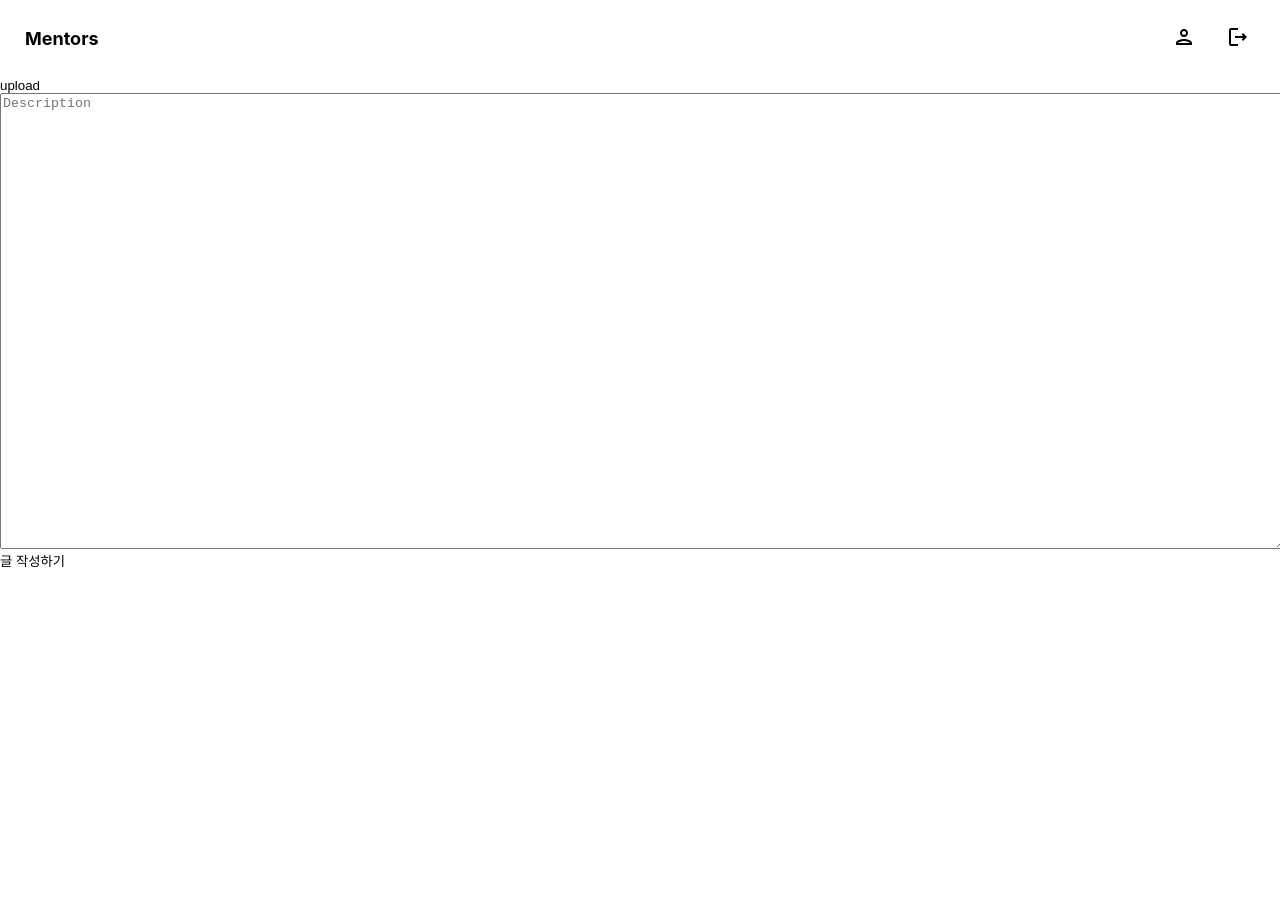
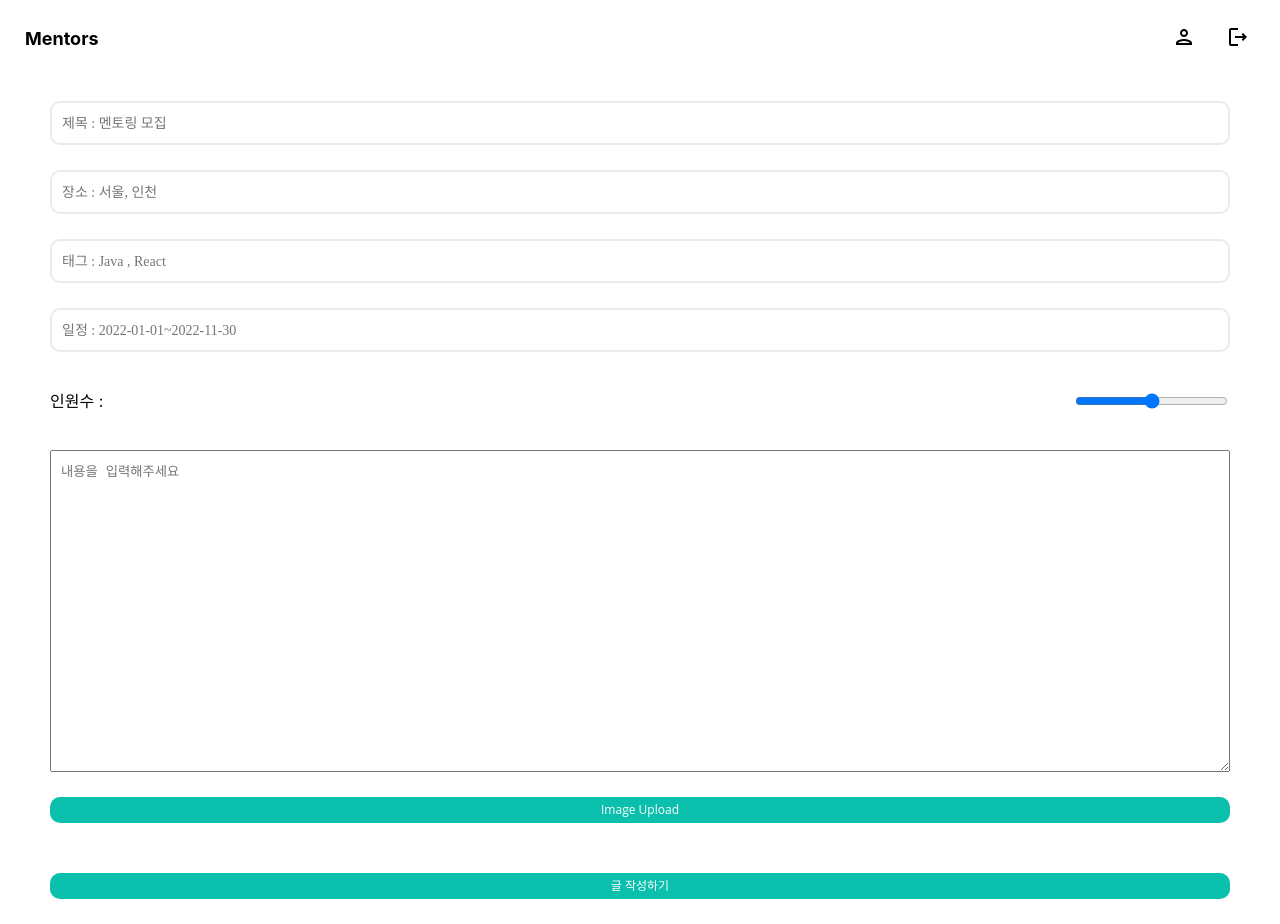
Before and after one commit to mentors-service/mentors-service-FE, a React (Create React App) app: page /write in a window 1280 px wide. Before the commit the page ends 800 px from the top, so only its background shows below. Built offline with nearby package versions, Linux system fonts and the light colour scheme; no server answers.

Commit message:
feat: 글 작성 페이지 구현

```diff
--- a/src/components/ImageUpload.tsx
+++ b/src/components/ImageUpload.tsx
@@ -26,7 +26,7 @@ const ImageUpload = () => {
       <input type='file' ref={imageUploadRef} onChange={handleChangeImageUpload} style={{ display: 'none' }} />
 
       <button type='button' onClick={handleClickImageUpload}>
-        upload
+        Image Upload
       </button>
     </div>
   );
--- a/src/components/MarkdownEditor.tsx
+++ b/src/components/MarkdownEditor.tsx
@@ -8,12 +8,14 @@ const MarkdownEditor = () => {
     setMarkdownText(e.currentTarget.value);
   };
 
-  return <Textarea onChange={handleEditorChage} value={markdownText} cols={30} rows={30} placeholder='Description' />;
+  return (
+    <Textarea onChange={handleEditorChage} value={markdownText} cols={20} rows={20} placeholder='내용을 입력해주세요' />
+  );
 };
 
 const Textarea = styled.textarea`
   width: 100%;
-  height: 100%;
+  padding: 10px;
 `;
 
 export default MarkdownEditor;
--- a/src/components/Result.tsx
+++ b/src/components/Result.tsx
@@ -5,7 +5,7 @@ const Result = () => {
   const { markdownText } = useMarkdown();
 
   const renderers = {
-    img: ({ ...props }) => <img alt={props.alt} style={{ maxWidth: '300px' }} {...props} />,
+    img: ({ ...props }) => <img alt={props.alt} style={{ maxWidth: '260px' }} {...props} />,
   };
 
   return <ReactMarkdown components={renderers}>{markdownText}</ReactMarkdown>;
--- /dev/null
+++ b/src/pages/write/Write.style.tsx
@@ -0,0 +1,40 @@
+import styled from 'styled-components';
+
+export const WriteWrapper = styled.div`
+  display: flex;
+  flex-direction: column;
+  gap: 25px;
+  padding: 25px 50px 0 50px;
+  button {
+    width: 100%;
+    height: 26px;
+    margin-bottom: 25px;
+    font-family: 'Open Sans';
+    font-size: 12px;
+    font-weight: 400;
+    line-height: 16px;
+    color: #ffffff;
+    background: #0bbfad;
+    border-radius: 10px;
+  }
+  input {
+    height: 30px;
+    padding: 5px 10px;
+    background: #ffffff;
+    border: 2px solid #ebebeb;
+    border-radius: 10px;
+  }
+  input::placeholder {
+    font-family: 'Noto Sans KR';
+    font-size: 14px;
+    font-weight: 400;
+    line-height: 20px;
+  }
+  div {
+    display: flex;
+    align-items: center;
+    justify-content: space-between;
+  }
+`;
+
+export const ErrorMessage = styled.p``;
--- a/src/pages/write/Write.tsx
+++ b/src/pages/write/Write.tsx
@@ -1,15 +1,22 @@
+import { useNavigate } from 'react-router-dom';
+import { useForm, SubmitHandler } from 'react-hook-form';
 import ImageUpload from '@components/ImageUpload';
 import MarkdownEditor from '@components/MarkdownEditor';
 import Result from '@components/Result';
 import ImageDnDWrapper from '@components/ImageDnDWrapper';
 import MarkdownContext from '@hooks/contexts/markdownContext';
-import { useMemo, useState } from 'react';
+import { ChangeEvent, useMemo, useState } from 'react';
 import { useMutation } from '@tanstack/react-query';
 import { createArticle } from '@api/article';
+import { koreaCheck, FormErrorMessages, EnglishCheck, NumberCheck } from '@utils/formUtil';
+import * as S from './Write.style';
+import { IFormInput } from './types';
 
 const Write = () => {
   const [markdownText, setMarkdownText] = useState('');
   const contextValue = useMemo(() => ({ markdownText, setMarkdownText }), [markdownText]);
+  const [range, setRange] = useState('');
+  const navigate = useNavigate();
 
   const createMutaion = useMutation(createArticle, {
     onError: (error) => {},
@@ -19,19 +26,112 @@ const Write = () => {
     createMutaion.mutate(markdownText);
   };
 
+  const handleChange = (e: ChangeEvent<HTMLInputElement>) => {
+    setRange(e.target.value);
+  };
+
+  const {
+    register,
+    handleSubmit,
+    formState: { errors },
+    watch,
+  } = useForm<IFormInput>();
+
+  const onSubmit: SubmitHandler<IFormInput> = (data: IFormInput) => {
+    navigate('/');
+  };
+
   return (
+    <form onSubmit={handleSubmit(onSubmit)}>
+      <S.WriteWrapper>
+        <input
+          {...register('title', {
+            required: true,
+            minLength: 3,
+            maxLength: 10,
+            pattern: koreaCheck,
+          })}
+          placeholder='제목 : 멘토링 모집'
+          id='title'
+          style={{ border: watch('title') && '2px solid #0BBFAD' }}
+        />
+        {errors?.title?.type === 'pattern' && <S.ErrorMessage>{FormErrorMessages.NAME}</S.ErrorMessage>}
+        {errors?.title?.type === 'required' && <S.ErrorMessage>{FormErrorMessages.NAME_REQUIRED}</S.ErrorMessage>}
+        {errors?.title?.type === 'maxLength' && <S.ErrorMessage>{FormErrorMessages.MAX_LENGTH}</S.ErrorMessage>}
+        {errors?.title?.type === 'minLength' && <S.ErrorMessage>{FormErrorMessages.MIN_LENGTH}</S.ErrorMessage>}
+
+        <input
+          {...register('place', {
+            required: true,
+            minLength: 3,
+            maxLength: 10,
+            pattern: koreaCheck,
+          })}
+          placeholder='장소 : 서울, 인천'
+          id='place'
+          style={{ border: watch('place') && '2px solid #0BBFAD', color: watch('place') && '2px solid #0BBFAD' }}
+        />
+        {errors?.place?.type === 'pattern' && <S.ErrorMessage>{FormErrorMessages.PLACE}</S.ErrorMessage>}
+        {errors?.place?.type === 'required' && <S.ErrorMessage>{FormErrorMessages.PLACE_REQUIRED}</S.ErrorMessage>}
+        {errors?.place?.type === 'maxLength' && <S.ErrorMessage>{FormErrorMessages.MAX_LENGTH}</S.ErrorMessage>}
+        {errors?.place?.type === 'minLength' && <S.ErrorMessage>{FormErrorMessages.MIN_LENGTH}</S.ErrorMessage>}
+
+        <input
+          {...register('tag', {
+            required: true,
+            minLength: 3,
+            maxLength: 20,
+            pattern: EnglishCheck,
+          })}
+          placeholder='태그 : Java , React'
+          id='tag'
+          style={{ border: watch('tag') && '2px solid #0BBFAD', color: watch('tag') && '2px solid #0BBFAD' }}
+        />
+        {errors?.tag?.type === 'pattern' && <S.ErrorMessage>{FormErrorMessages.TAG}</S.ErrorMessage>}
+        {errors?.tag?.type === 'required' && <S.ErrorMessage>{FormErrorMessages.TAG_REQUIRED}</S.ErrorMessage>}
+        {errors?.tag?.type === 'maxLength' && <S.ErrorMessage>{FormErrorMessages.MAX_LENGTH}</S.ErrorMessage>}
+        {errors?.tag?.type === 'minLength' && <S.ErrorMessage>{FormErrorMessages.MIN_LENGTH}</S.ErrorMessage>}
+
+        <input
+          {...register('schedule', {
+            required: true,
+            minLength: 7,
+            maxLength: 25,
+            pattern: NumberCheck,
+          })}
+          placeholder='일정 : 2022-01-01~2022-11-30'
+          id='schedule'
+          style={{ border: watch('schedule') && '2px solid #0BBFAD', color: watch('tag') && '2px solid #0BBFAD' }}
+        />
+        {errors?.schedule?.type === 'pattern' && <S.ErrorMessage>{FormErrorMessages.SCHEDULE}</S.ErrorMessage>}
+        {errors?.schedule?.type === 'required' && (
+          <S.ErrorMessage>{FormErrorMessages.SCHEDULE_REQUIRED}</S.ErrorMessage>
+        )}
+        {errors?.schedule?.type === 'maxLength' && <S.ErrorMessage>{FormErrorMessages.MAX_LENGTH}</S.ErrorMessage>}
+        {errors?.schedule?.type === 'minLength' && <S.ErrorMessage>{FormErrorMessages.MIN_LENGTH}</S.ErrorMessage>}
+
         <div>
+          <label htmlFor='인원수'>
+            <span> 인원수 : {range}</span>
+          </label>
+          <input type='range' placeholder='인원 수' min='0' max='6' step='1' value={range} onChange={handleChange} />
+        </div>
+
         <MarkdownContext.Provider value={contextValue}>
-        <ImageUpload />
           <ImageDnDWrapper>
             <MarkdownEditor />
           </ImageDnDWrapper>
+
+          <ImageUpload />
+
           <Result />
         </MarkdownContext.Provider>
-      <button onClick={onClickAddButton} type='submit'>
+
+        <button type='submit' onClick={onClickAddButton}>
           글 작성하기
         </button>
-    </div>
+      </S.WriteWrapper>
+    </form>
   );
 };
 
--- /dev/null
+++ b/src/pages/write/types.ts
@@ -0,0 +1,6 @@
+export interface IFormInput {
+  title: string;
+  place: string;
+  tag: string;
+  schedule: string;
+}
--- /dev/null
+++ b/src/utils/formUtil.ts
@@ -0,0 +1,22 @@
+export const FormErrorMessages = {
+  MAX_LENGTH: '너무 깁니다.',
+  MIN_LENGTH: '너무 짧습니다.',
+  NAME: '제목 형식에 맞지 않습니다.',
+  NAME_REQUIRED: '제목은 필수입니다.',
+  PLACE: '장소 형식에 맞지 않습니다.',
+  PLACE_REQUIRED: '장소는 필수입니다.',
+  TAG: '태그 형식에 맞지 않습니다.',
+  TAG_REQUIRED: '태그는 필수입니다.',
+  SCHEDULE: '일정 형식에 맞지 않습니다.',
+  SCHEDULE_REQUIRED: '일정은 필수입니다.',
+};
+
+// 한글 검사
+export const koreaCheck = /[가-힣ㄱ-ㅎㅏ-ㅣ]/gi;
+
+// 영어 검사
+export const EnglishCheck = /[a-zA-Z]/;
+
+// 숫자 검사
+export const NumberCheck =
+  /^\d{4}-(0[1-9]|1[012])-(0[1-9]|[12][0-9]|3[01])~\d{4}-(0[1-9]|1[012])-(0[1-9]|[12][0-9]|3[01])$/;
```
Lines whose indentation alone changed are shown as unchanged.
